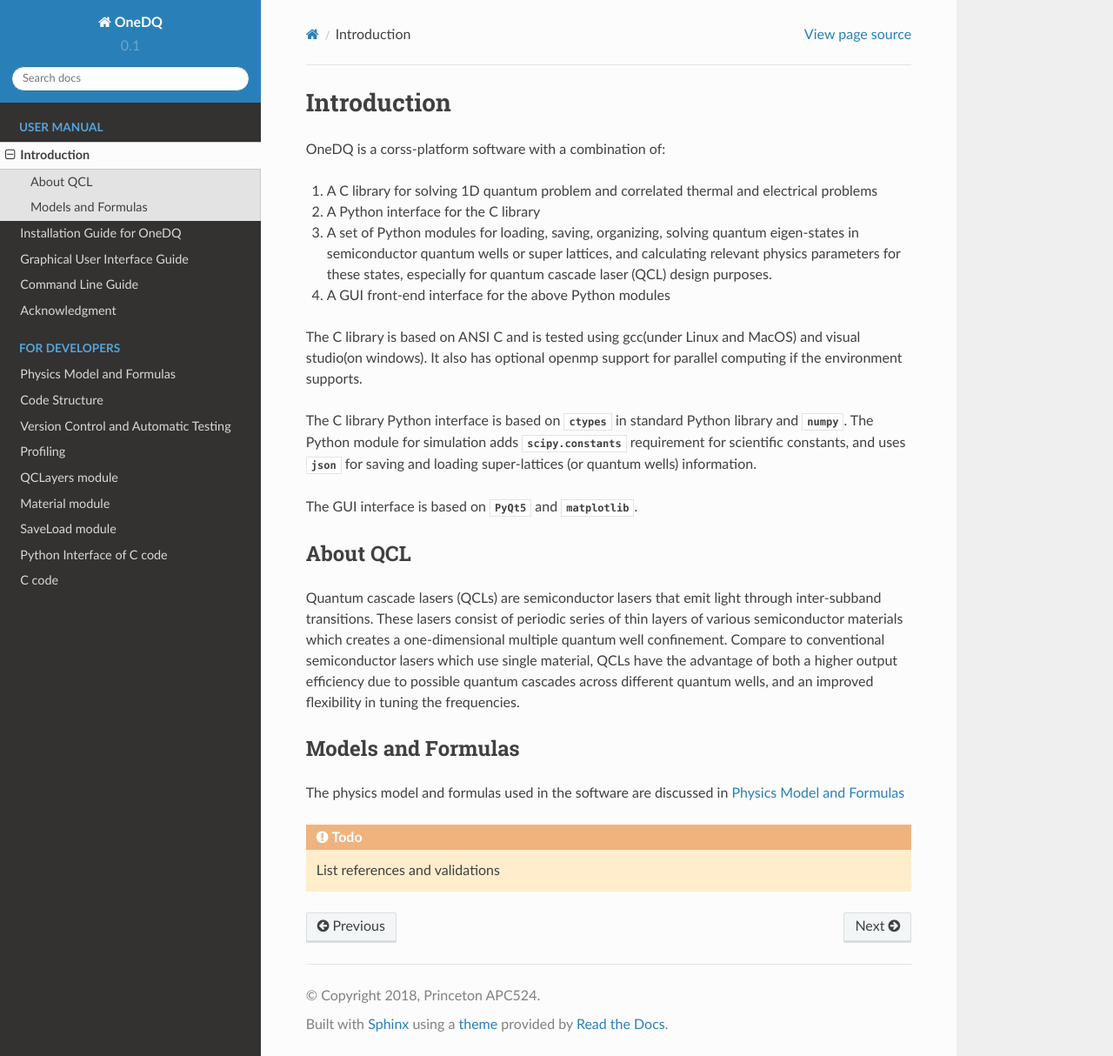
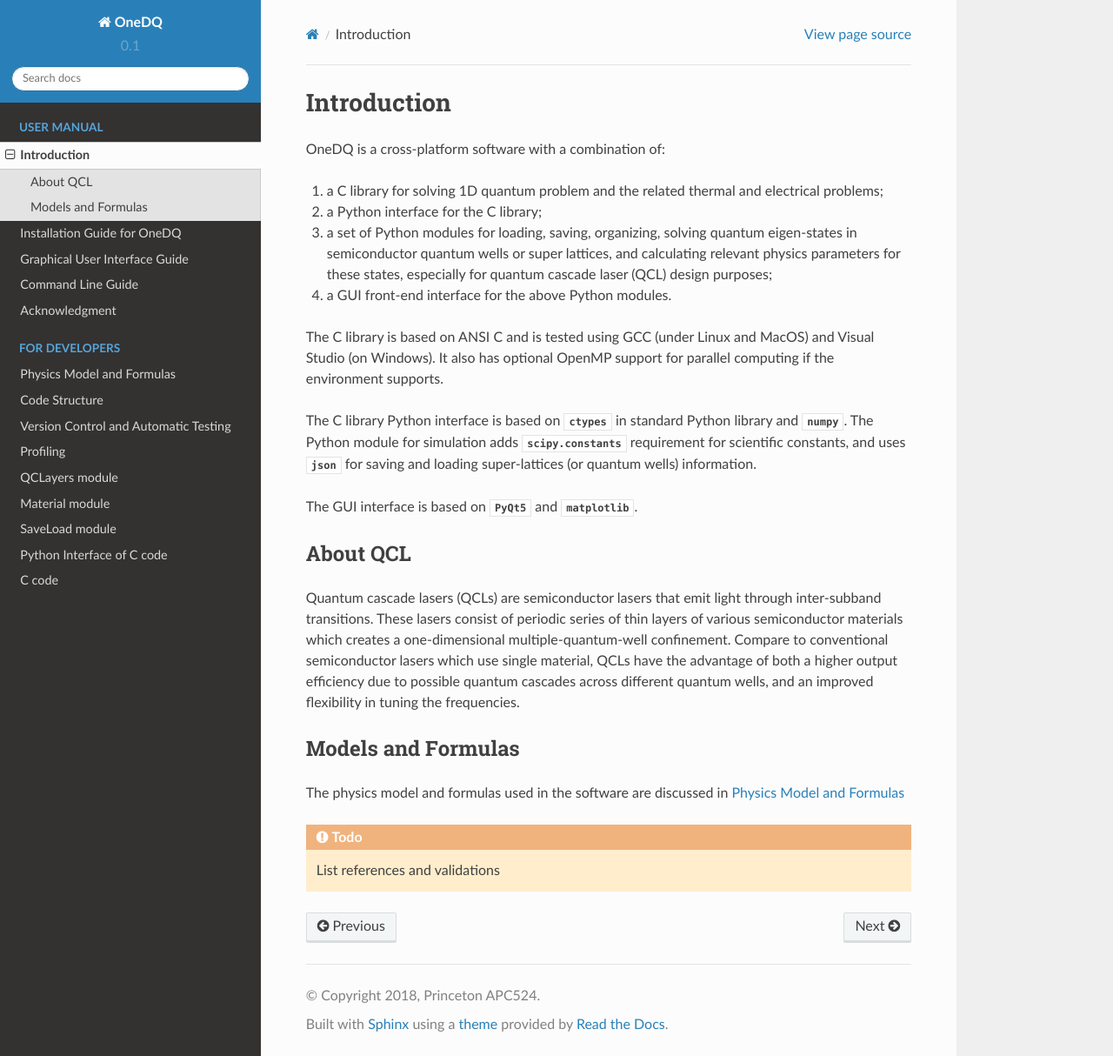
Before and after one commit to ErwinJr2/ErwinJr2, a Sphinx documentation site: the page built from docs/manual/intro.rst, in a window 1280 px wide and 1214 px high. Shown: the whole window at 87% size. Built offline with Sphinx 7.4.7 and the Read the Docs theme 2.0.0, drawn with Linux system fonts in a browser that asks for light colours.

Commit message:
fixed typos

```diff
--- a/docs/manual/intro.rst
+++ b/docs/manual/intro.rst
@@ -1,17 +1,17 @@
 Introduction
 ===============
 
-OneDQ is a corss-platform software with a combination of:
+OneDQ is a cross-platform software with a combination of:
 
-1. A C library for solving 1D quantum problem and correlated thermal and electrical problems
-2. A Python interface for the C library
-3. A set of Python modules for loading, saving, organizing, solving quantum eigen-states in
+1. a C library for solving 1D quantum problem and the related thermal and electrical problems;
+2. a Python interface for the C library;
+3. a set of Python modules for loading, saving, organizing, solving quantum eigen-states in
    semiconductor quantum wells or super lattices, and calculating relevant physics parameters
-   for these states, especially for quantum cascade laser (QCL) design purposes.
-4. A GUI front-end interface for the above Python modules
+   for these states, especially for quantum cascade laser (QCL) design purposes;
+4. a GUI front-end interface for the above Python modules.
 
-The C library is based on ANSI C and is tested using gcc(under Linux and MacOS) and visual
-studio(on windows). It also has optional openmp support for parallel computing if the
+The C library is based on ANSI C and is tested using GCC (under Linux and MacOS) and Visual
+Studio (on Windows). It also has optional OpenMP support for parallel computing if the
 environment supports.
 
 The C library Python interface is based on :py:mod:`ctypes` in standard Python library and
@@ -28,7 +28,7 @@ Quantum cascade lasers (QCLs) are semiconductor lasers that emit light
 through inter-subband transitions.
 These lasers consist of periodic series of thin
 layers of various semiconductor materials which creates a one-dimensional
-multiple quantum well confinement.
+multiple-quantum-well confinement.
 Compare to conventional semiconductor lasers which use single material,
 QCLs have the advantage of both a higher output efficiency
 due to possible quantum cascades across different quantum wells,
```
